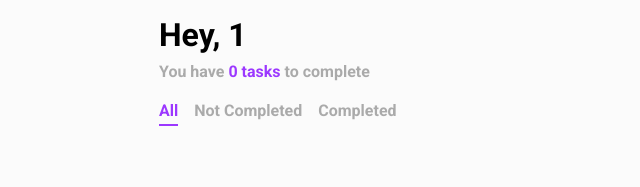
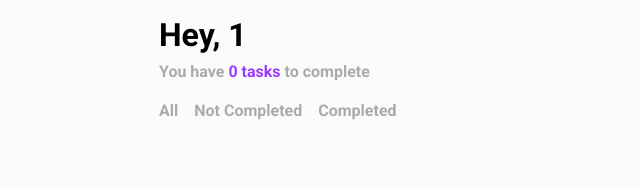
Before and after one commit to ItaloRFeitosa/todo-list-vue, a Vue app in the folder web/: page /1/tasks in a window 1280 px wide. Shown: the top 187 px of the page, without its empty margins (231-871 px from the left). Built offline with nearby package versions, Linux system fonts and the light colour scheme.

Commit message:
Add navigation

```diff
--- a/web/src/views/Tasks.vue
+++ b/web/src/views/Tasks.vue
@@ -7,12 +7,27 @@
         <strong>{{ notDoneTasksCount }} tasks</strong> to complete
       </h4>
       <div class="tabs">
-        <h4 class="selected">All</h4>
-        <h4>Not Completed</h4>
-        <h4>Completed</h4>
+        <h4
+          v-bind:class="{ selected: checkPathName('all-tasks') }"
+          v-on:click="() => setRoute('all-tasks')"
+        >
+          All
+        </h4>
+        <h4
+          v-bind:class="{ selected: checkPathName('not-done-tasks') }"
+          v-on:click="() => setRoute('not-done-tasks')"
+        >
+          Not Completed
+        </h4>
+        <h4
+          v-bind:class="{ selected: checkPathName('done-tasks') }"
+          v-on:click="() => setRoute('done-tasks')"
+        >
+          Completed
+        </h4>
       </div>
     </header>
-    <transition>
+    <transition name="slide-fade">
       <router-view></router-view>
     </transition>
     <add-task />
@@ -32,6 +47,17 @@ export default {
     return {
       tasks: []
     };
+  },
+
+  methods: {
+    setRoute(routeName) {
+      console.log(routeName);
+      this.$router.push({ name: routeName });
+    },
+
+    checkPathName(routeName) {
+      return routeName === this.$route.name;
+    }
   },
 
   mounted() {
@@ -76,6 +102,7 @@ $background: #fbfbfb;
       h4 {
         margin-right: 16px;
         padding: 4px 0;
+        transition: color 0.2s linear;
         &.selected {
           color: $base-color;
           border-bottom: 2px solid $base-color;
@@ -83,5 +110,15 @@ $background: #fbfbfb;
       }
     }
   }
+
+  .slide-fade-enter-active {
+    transition: all 0.8s ease;
+  }
+
+  .slide-fade-enter, .slide-fade-leave-to
+/* .slide-fade-leave-active below version 2.1.8 */ {
+    transform: translateX(10px);
+    opacity: 0;
+  }
 }
 </style>
```
